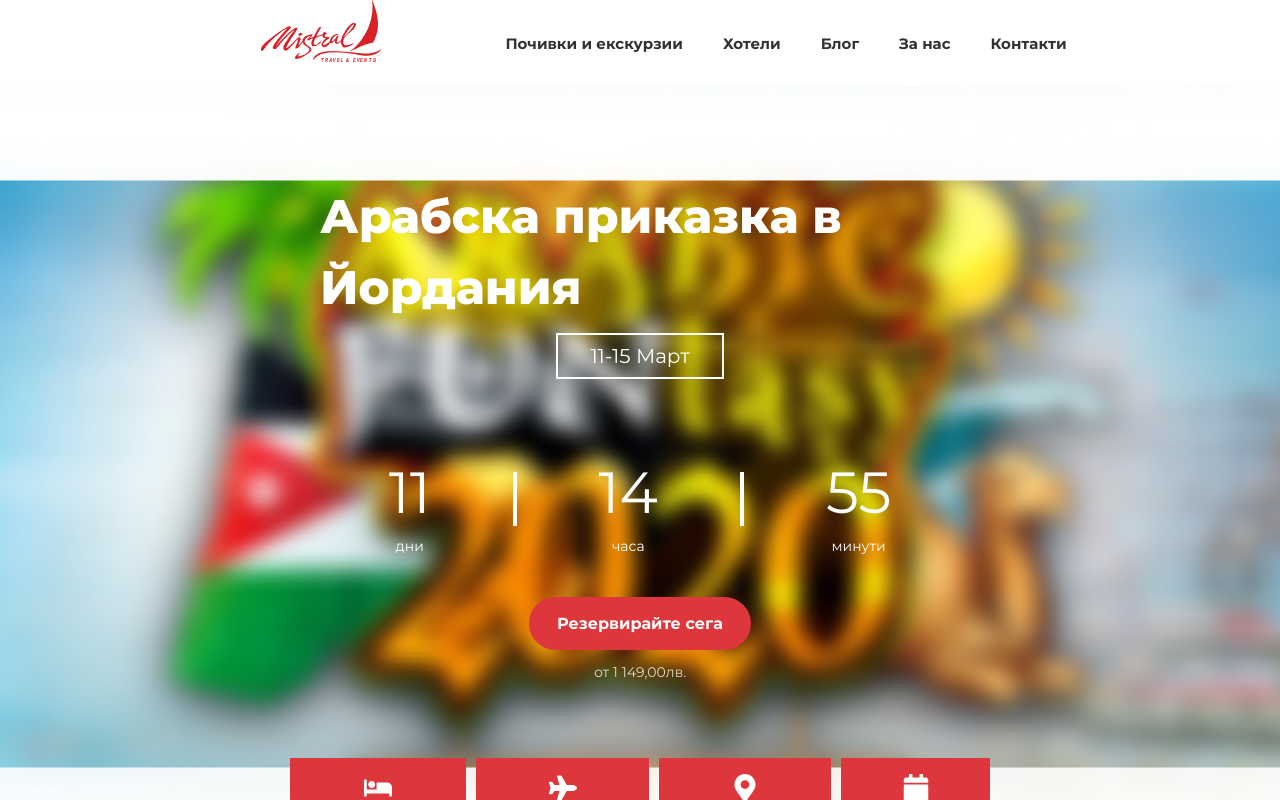
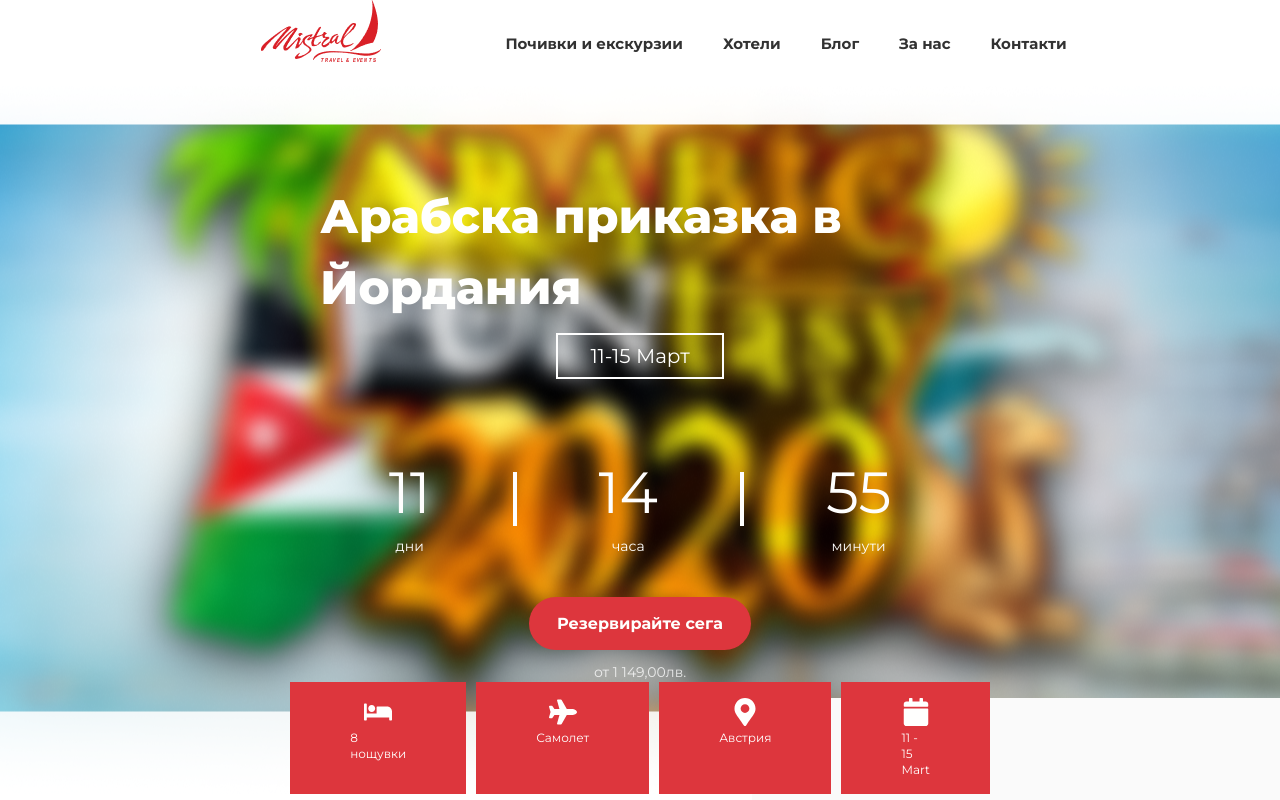
Before and after one commit to didoslavov/mistral-travel-agency, a Next.js app: page / in a window 1280 px wide. Shown: the top 800 px of the page. Built offline with nearby package versions, Linux system fonts and the light colour scheme.

Commit message:
fix styles

```diff
--- a/src/components/Hero/InfoCards/InfoCards.tsx
+++ b/src/components/Hero/InfoCards/InfoCards.tsx
@@ -3,7 +3,7 @@ import { cards } from "@/data/heroData";
 
 function InfoCards() {
   return (
-    <div className="flex -translate-y-9 gap-[10px]">
+    <div className="absolute bottom-0 z-50 col-start-4 row-start-3 mt-12 flex gap-[10px] pt-28">
       {cards.map((c, i) => (
         <InfoCard text={c.text} Icon={c.icon} key={i} />
       ))}
```
